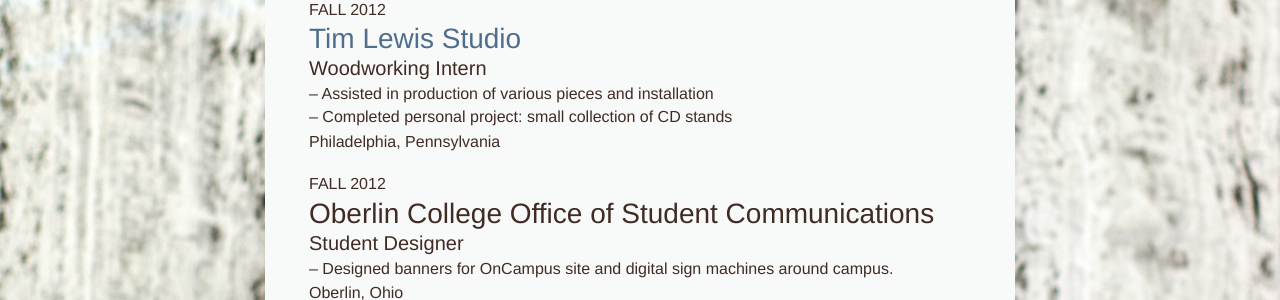
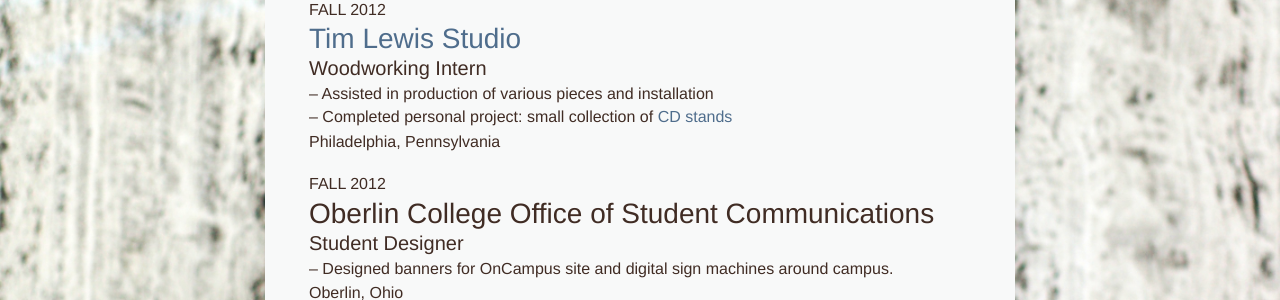
Before and after one commit to nmorduch/nmorduch.github.io, a Jekyll site: the page built from about/index.html, in a window 1280 px wide and 900 px high, scrolled down 1458 px. Shown: the part 152-452 px from the top of the window. Built offline with Jekyll 4.4.1, drawn with Linux system fonts in a browser that asks for light colours; Markdown is read by kramdown in place of the engine named in the settings; part of the change alters nothing that is shown.

```diff
--- a/_data/resume.yaml
+++ b/_data/resume.yaml
@@ -43,7 +43,7 @@ jobs:
   date: Fall 2012
   details:
   - "Assisted in production of various pieces and installation"
-  - "Completed personal project: small collection of CD stands"
+  - "Completed personal project: small collection of <a href='https://www.dropbox.com/s/3h8mkpgwdfmhagu/2012.11.cdstand-11.jpg'>CD stands</a>"
 - title: Student Designer
   employer: Oberlin College Office of Student Communications
   location:
```
